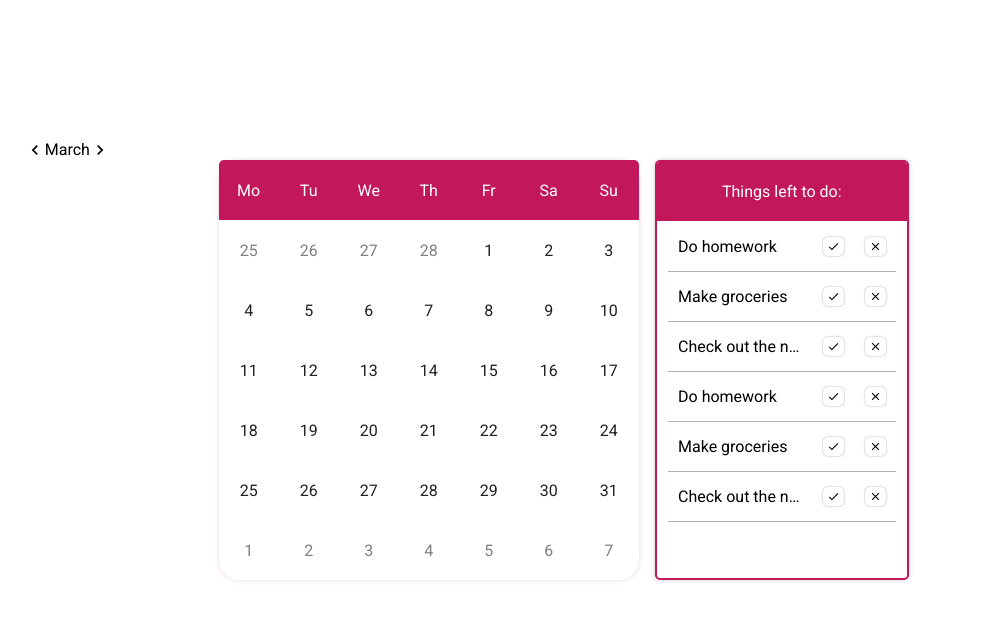
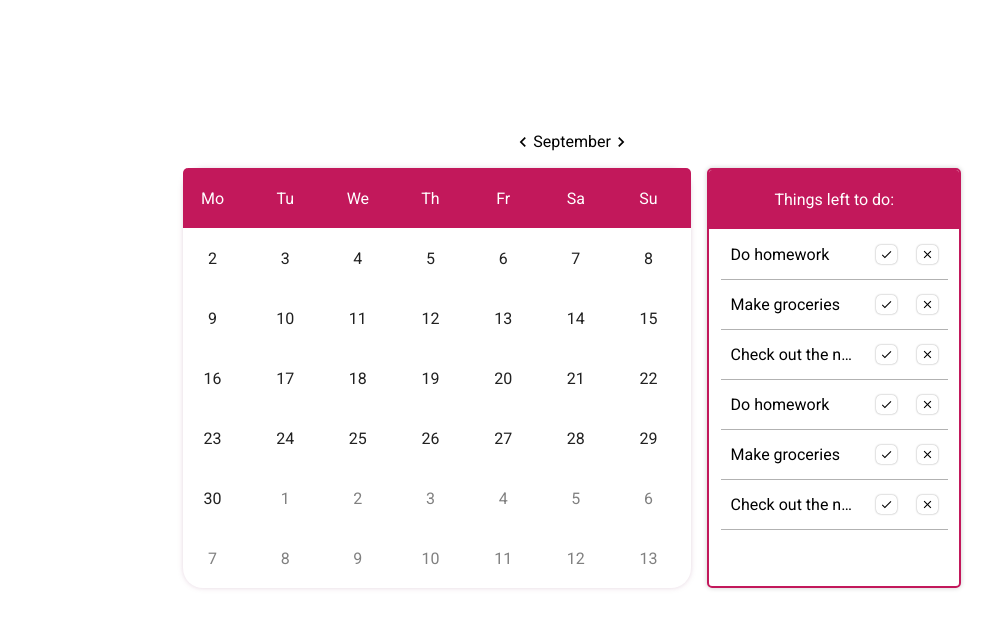
Before and after one commit to janKozie1/react-hooks-todo, a React (Create React App) app: page / in a window 1280 px wide. Shown: the top 628 px of the page, without its empty margins (68-1062 px from the left). Built offline with nearby package versions, Linux system fonts and the light colour scheme.

Commit message:
Changed the layout

```diff
--- a/src/components/App.js
+++ b/src/components/App.js
@@ -7,15 +7,18 @@ import '../styles/App.css'
 
 export default function App() {
     let [date, setDate] = useState(_ => {
-        let temp = new Date();
-        return {day:temp.getDate(),month:temp.getMonth(),year:temp.getFullYear()}
+        let temp = new Date(2019,8,2);
+        return { day: temp.getDate(), month: temp.getMonth(), year: temp.getFullYear() }
     })
     let [selectedDay, setSelectedDay] = useState({ day: null, month: null })
     return (
         <div className='app'>
-            <MonthSelection month={date.month} setDate={setDate} date={date}/>
-            <Calendar date={date} selectedDay={selectedDay} setSelectedDay={setSelectedDay}/>
-            <TodoComponent date={date}/>
+            <MonthSelection month={date.month} setDate={setDate} date={date} />
+            <div className='container'>
+                <Calendar date={date} selectedDay={selectedDay} setSelectedDay={setSelectedDay} />
+                <TodoComponent date={date} />
+            </div>
+
         </div>
     )
 }
--- a/src/functions/formatCalendar.js
+++ b/src/functions/formatCalendar.js
@@ -2,10 +2,17 @@ import { Months } from '../data/Months'
 
 export let formatCalendar = (offset, first) => {
     let month = new Array(6).fill(null).map((el, index) => new Array(7).fill(null).map((el2, index2) => {
+        //index == week
+        //offset moves the day
+        //index2 is the number of a day in a week
+        //-first.GetDay() because nweek days are relative to it
         let temp = index * 7 + offset + index2 - Number(first.getDay());
-        return temp + 1 <= 0 ?
+        let previousMonth = first.getMonth() - 1 < 0 ? 11 : first.getMonth() - 1
+
+        // return offset === Number(first.getDay()) && index === 0 ? { month: Months[previousMonth], day: Months[previousMonth] - 6 + index } :
+         return    temp + 1 <= 0 ?
                 {
-                day: temp + 1 + Number(Months[first.getMonth() - 1 < 0 ? 11 : first.getMonth() - 1].days), month: first.getMonth() - 1
+                    day: temp + 1 + Number(Months[previousMonth].days), month: first.getMonth() - 1
                 }
                 :
                 temp + 1 <= Months[first.getMonth()].days ?
--- a/src/styles/App.css
+++ b/src/styles/App.css
@@ -5,11 +5,20 @@
     min-height: 90vh;
     display:grid;
     /* grid-template-rows:2fr 8fr 2fr; */
-    grid-template-columns: 2fr 3fr 2fr 2fr;
+    grid-template-columns: 2fr 8fr 2fr;
     grid-column-gap: 1em;
     justify-items: center;
     align-content: center;
     justify-items: center;
     align-items: center;
     font-family: 'Roboto';
+    grid-row-gap: 1em;
 }
+
+.container{
+    display:grid;
+    grid-column: 2/3;
+    grid-row:2/3;
+    grid-column-gap: 1em;
+    grid-template-columns: 6fr 3fr;
+}
--- a/src/styles/Calendar.css
+++ b/src/styles/Calendar.css
@@ -1,6 +1,5 @@
 .calendar {
-    grid-column: 2/3;
-    grid-row: 2/3;
+
     align-self: center;
     justify-self: center;
     height: 100%;
--- a/src/styles/Day.css
+++ b/src/styles/Day.css
@@ -23,6 +23,7 @@
     color: white;
 }
 
+
 .day.selected::before {
     content: '';
     position: absolute;
--- a/src/styles/MonthSelection.css
+++ b/src/styles/MonthSelection.css
@@ -2,6 +2,7 @@
    display:flex;
    align-content: center;
    justify-content: center;
+   grid-column:2/3;
 }
 
 .month-selection-button{
--- a/src/styles/TodoComponent.css
+++ b/src/styles/TodoComponent.css
@@ -1,6 +1,5 @@
 .todo-component{
-    grid-column: 3/4;
-    grid-row:2/3;
+
     align-self: center;
     justify-self:left;
     height:100%;
@@ -11,6 +10,7 @@
     border-radius:5px;
     border: 2px solid #C2185B;
     overflow-y:scroll;
+    width:100%;
 
 }
 .todo-component::-webkit-scrollbar{
```
Lines whose indentation alone changed are shown as unchanged.
